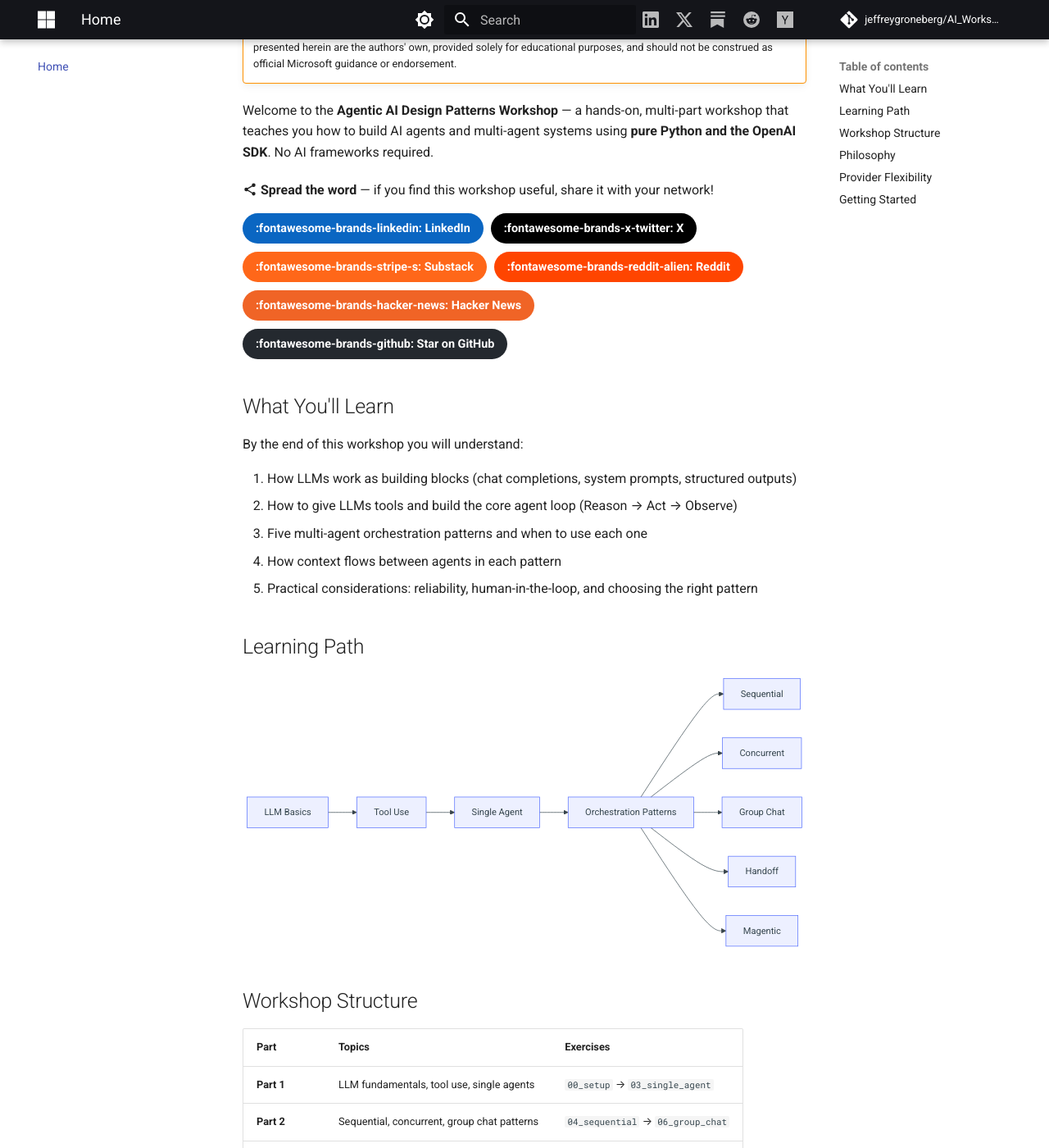
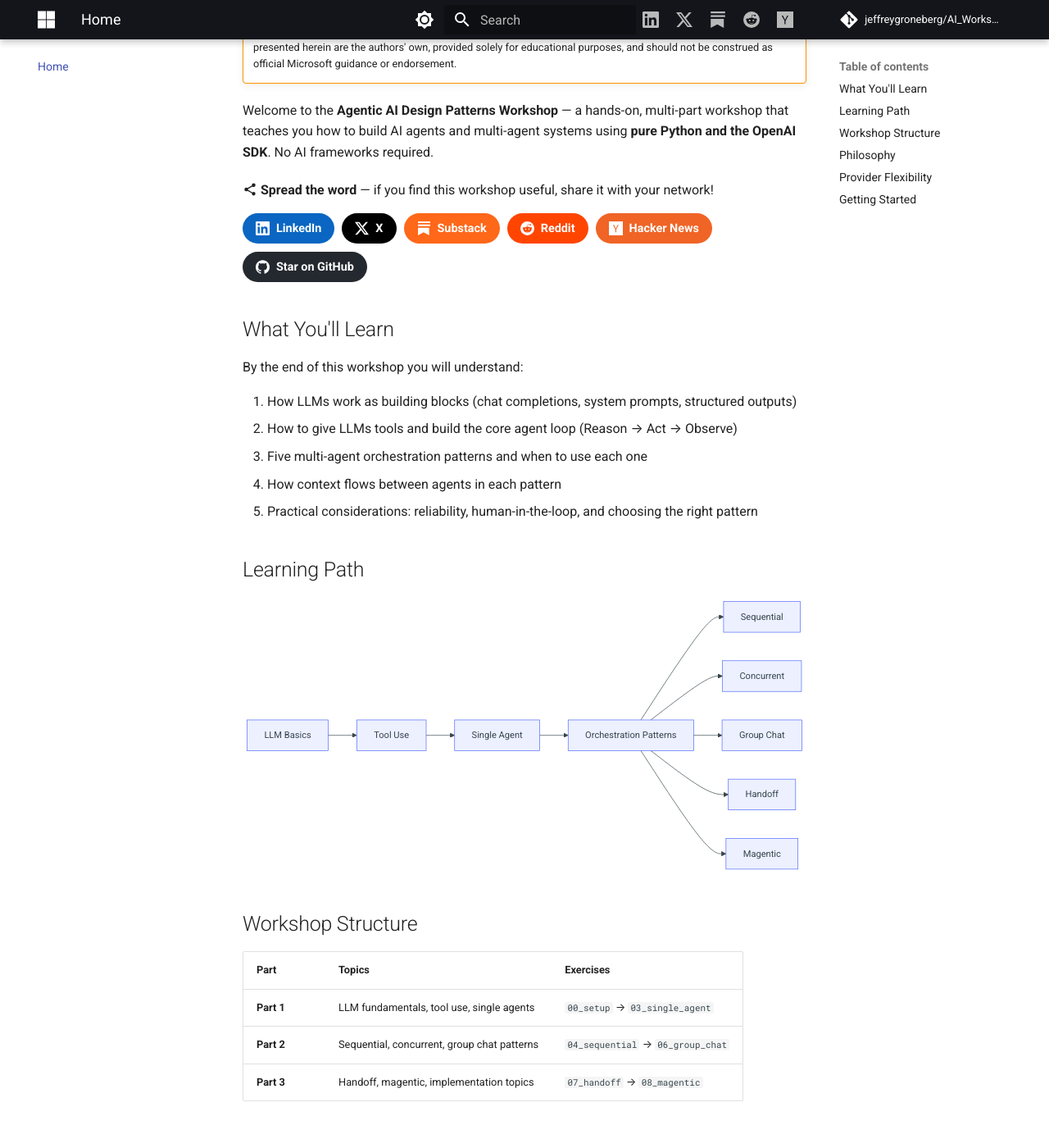
Before and after one commit to jeffrey-groneberg/AI_Workshop_Agentic_Patterns, an MkDocs documentation site: the page built from docs/index.md, in a window 1280 px wide and 1400 px high, scrolled down 271 px. Shown: the whole window at 82% size. Built offline with MkDocs 1.6.1 and Material for MkDocs 9.7.7, drawn with Linux system fonts in a browser that asks for light colours; comment, search, counter and statistics services are not loaded.

Commit message:
Use inline SVGs for share CTA icons instead of emoji syntax
The MkDocs emoji extension does not process inside HTML anchor tags.
Switched to inline SVG icons for reliable rendering.

Co-authored-by: Copilot <223556219+Copilot@users.noreply.github.com>

```diff
--- a/docs/css/share-buttons.css
+++ b/docs/css/share-buttons.css
@@ -61,6 +61,13 @@
   box-shadow: 0 4px 12px rgba(0,0,0,0.2);
 }
 
+.share-cta__btn svg {
+  width: 0.85rem;
+  height: 0.85rem;
+  fill: currentColor;
+  flex-shrink: 0;
+}
+
 .share-cta__btn--linkedin  { background: #0A66C2; }
 .share-cta__btn--x         { background: #000;    }
 .share-cta__btn--substack   { background: #FF6719; }
--- a/docs/index.md
+++ b/docs/index.md
@@ -10,24 +10,12 @@ Welcome to the **Agentic AI Design Patterns Workshop** — a hands-on, multi-par
 :material-share-variant: **Spread the word** — if you find this workshop useful, share it with your network!
 
 <div class="share-cta__buttons">
-<a markdown="span" class="share-cta__btn share-cta__btn--linkedin" href="https://www.linkedin.com/sharing/share-offsite/?url=https%3A%2F%2Fgithub.com%2Fjeffreygroneberg%2FAI_Workshop_Agentic_Patterns" target="_blank" rel="noopener" title="Share on LinkedIn">
-:fontawesome-brands-linkedin: LinkedIn
-</a>
-<a markdown="span" class="share-cta__btn share-cta__btn--x" href="https://x.com/intent/tweet?text=Check%20out%20this%20hands-on%20workshop%20on%20Agentic%20AI%20Design%20Patterns%20%E2%80%94%20pure%20Python%2C%20no%20frameworks!&url=https%3A%2F%2Fgithub.com%2Fjeffreygroneberg%2FAI_Workshop_Agentic_Patterns" target="_blank" rel="noopener" title="Share on X">
-:fontawesome-brands-x-twitter: X
-</a>
-<a markdown="span" class="share-cta__btn share-cta__btn--substack" href="https://substack.com/share?url=https%3A%2F%2Fgithub.com%2Fjeffreygroneberg%2FAI_Workshop_Agentic_Patterns&title=Agentic%20AI%20Design%20Patterns%20Workshop" target="_blank" rel="noopener" title="Share on Substack">
-:fontawesome-brands-stripe-s: Substack
-</a>
-<a markdown="span" class="share-cta__btn share-cta__btn--reddit" href="https://www.reddit.com/submit?url=https%3A%2F%2Fgithub.com%2Fjeffreygroneberg%2FAI_Workshop_Agentic_Patterns&title=Agentic%20AI%20Design%20Patterns%20Workshop" target="_blank" rel="noopener" title="Share on Reddit">
-:fontawesome-brands-reddit-alien: Reddit
-</a>
-<a markdown="span" class="share-cta__btn share-cta__btn--hn" href="https://news.ycombinator.com/submitlink?u=https%3A%2F%2Fgithub.com%2Fjeffreygroneberg%2FAI_Workshop_Agentic_Patterns&t=Agentic%20AI%20Design%20Patterns%20Workshop" target="_blank" rel="noopener" title="Share on Hacker News">
-:fontawesome-brands-hacker-news: Hacker News
-</a>
-<a markdown="span" class="share-cta__btn share-cta__btn--github" href="https://github.com/jeffreygroneberg/AI_Workshop_Agentic_Patterns" target="_blank" rel="noopener" title="Star on GitHub">
-:fontawesome-brands-github: Star on GitHub
-</a>
+<a class="share-cta__btn share-cta__btn--linkedin" href="https://www.linkedin.com/sharing/share-offsite/?url=https%3A%2F%2Fgithub.com%2Fjeffreygroneberg%2FAI_Workshop_Agentic_Patterns" target="_blank" rel="noopener" title="Share on LinkedIn"><svg viewBox="0 0 24 24"><path d="M20.447 20.452h-3.554v-5.569c0-1.328-.027-3.037-1.852-3.037-1.853 0-2.136 1.445-2.136 2.939v5.667H9.351V9h3.414v1.561h.046c.477-.9 1.637-1.85 3.37-1.85 3.601 0 4.267 2.37 4.267 5.455v6.286zM5.337 7.433a2.062 2.062 0 01-2.063-2.065 2.064 2.064 0 112.063 2.065zm1.782 13.019H3.555V9h3.564v11.452zM22.225 0H1.771C.792 0 0 .774 0 1.729v20.542C0 23.227.792 24 1.771 24h20.451C23.2 24 24 23.227 24 22.271V1.729C24 .774 23.2 0 22.222 0h.003z"/></svg> LinkedIn</a>
+<a class="share-cta__btn share-cta__btn--x" href="https://x.com/intent/tweet?text=Check%20out%20this%20hands-on%20workshop%20on%20Agentic%20AI%20Design%20Patterns%20%E2%80%94%20pure%20Python%2C%20no%20frameworks!&url=https%3A%2F%2Fgithub.com%2Fjeffreygroneberg%2FAI_Workshop_Agentic_Patterns" target="_blank" rel="noopener" title="Share on X"><svg viewBox="0 0 24 24"><path d="M18.901 1.153h3.68l-8.04 9.19L24 22.846h-7.406l-5.8-7.584-6.638 7.584H.474l8.6-9.83L0 1.154h7.594l5.243 6.932ZM17.61 20.644h2.039L6.486 3.24H4.298Z"/></svg> X</a>
+<a class="share-cta__btn share-cta__btn--substack" href="https://substack.com/share?url=https%3A%2F%2Fgithub.com%2Fjeffreygroneberg%2FAI_Workshop_Agentic_Patterns&title=Agentic%20AI%20Design%20Patterns%20Workshop" target="_blank" rel="noopener" title="Share on Substack"><svg viewBox="0 0 24 24"><path d="M22.539 8.242H1.46V5.406h21.08v2.836zM1.46 10.812V24l9.6-5.244 9.6 5.244V10.812H1.46zM22.54 0H1.46v2.836h21.08V0z"/></svg> Substack</a>
+<a class="share-cta__btn share-cta__btn--reddit" href="https://www.reddit.com/submit?url=https%3A%2F%2Fgithub.com%2Fjeffreygroneberg%2FAI_Workshop_Agentic_Patterns&title=Agentic%20AI%20Design%20Patterns%20Workshop" target="_blank" rel="noopener" title="Share on Reddit"><svg viewBox="0 0 24 24"><path d="M12 0A12 12 0 000 12a12 12 0 0012 12 12 12 0 0012-12A12 12 0 0012 0zm5.01 4.744c.688 0 1.25.561 1.25 1.249a1.25 1.25 0 01-2.498.056l-2.597-.547-.8 3.747c1.824.07 3.48.632 4.674 1.488.308-.309.73-.491 1.207-.491.968 0 1.754.786 1.754 1.754 0 .716-.435 1.333-1.01 1.614a3.111 3.111 0 01.042.52c0 2.694-3.13 4.87-7.004 4.87-3.874 0-7.004-2.176-7.004-4.87 0-.183.015-.366.043-.534A1.748 1.748 0 014.028 12c0-.968.786-1.754 1.754-1.754.463 0 .898.196 1.207.49 1.207-.883 2.878-1.43 4.744-1.487l.885-4.182a.342.342 0 01.14-.197.35.35 0 01.238-.042l2.906.617a1.214 1.214 0 011.108-.701zM9.25 12C8.561 12 8 12.562 8 13.25c0 .687.561 1.248 1.25 1.248.687 0 1.248-.561 1.248-1.249 0-.688-.561-1.249-1.249-1.249zm5.5 0c-.687 0-1.248.561-1.248 1.25 0 .687.561 1.248 1.249 1.248.688 0 1.249-.561 1.249-1.249 0-.687-.562-1.249-1.25-1.249zm-5.466 3.99a.327.327 0 00-.231.094.33.33 0 000 .463c.842.842 2.484.913 2.961.913.477 0 2.105-.056 2.961-.913a.361.361 0 000-.463.327.327 0 00-.462 0c-.547.533-1.684.73-2.512.73-.828 0-1.979-.196-2.512-.73a.326.326 0 00-.205-.094z"/></svg> Reddit</a>
+<a class="share-cta__btn share-cta__btn--hn" href="https://news.ycombinator.com/submitlink?u=https%3A%2F%2Fgithub.com%2Fjeffreygroneberg%2FAI_Workshop_Agentic_Patterns&t=Agentic%20AI%20Design%20Patterns%20Workshop" target="_blank" rel="noopener" title="Share on Hacker News"><svg viewBox="0 0 24 24"><path d="M0 24V0h24v24H0zM6.951 5.896l4.112 7.708v5.064h1.583v-4.972l4.148-7.799h-1.749l-2.457 4.875c-.372.745-.688 1.434-.688 1.434s-.297-.708-.651-1.434L8.831 5.896H6.951z"/></svg> Hacker News</a>
+<a class="share-cta__btn share-cta__btn--github" href="https://github.com/jeffreygroneberg/AI_Workshop_Agentic_Patterns" target="_blank" rel="noopener" title="Star on GitHub"><svg viewBox="0 0 24 24"><path d="M12 .297c-6.63 0-12 5.373-12 12 0 5.303 3.438 9.8 8.205 11.385.6.113.82-.258.82-.577 0-.285-.01-1.04-.015-2.04-3.338.724-4.042-1.61-4.042-1.61C4.422 18.07 3.633 17.7 3.633 17.7c-1.087-.744.084-.729.084-.729 1.205.084 1.838 1.236 1.838 1.236 1.07 1.835 2.809 1.305 3.495.998.108-.776.417-1.305.76-1.605-2.665-.3-5.466-1.332-5.466-5.93 0-1.31.465-2.38 1.235-3.22-.135-.303-.54-1.523.105-3.176 0 0 1.005-.322 3.3 1.23.96-.267 1.98-.399 3-.405 1.02.006 2.04.138 3 .405 2.28-1.552 3.285-1.23 3.285-1.23.645 1.653.24 2.873.12 3.176.765.84 1.23 1.91 1.23 3.22 0 4.61-2.805 5.625-5.475 5.92.42.36.81 1.096.81 2.22 0 1.606-.015 2.896-.015 3.286 0 .315.21.69.825.57C20.565 22.092 24 17.592 24 12.297c0-6.627-5.373-12-12-12"/></svg> Star on GitHub</a>
 </div>
 </div>
 
```
